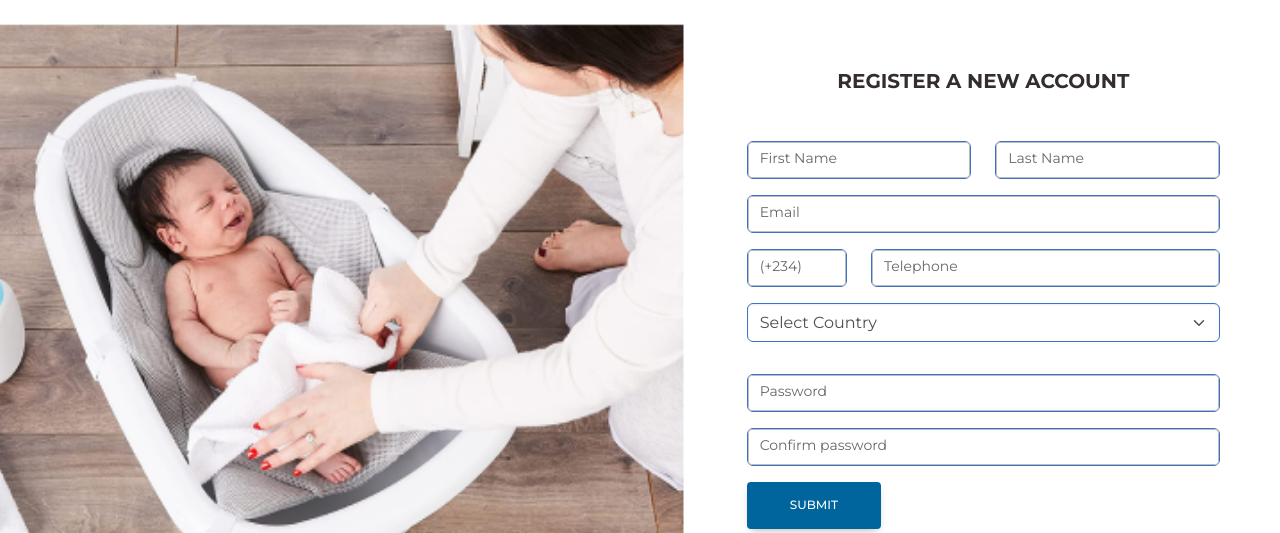
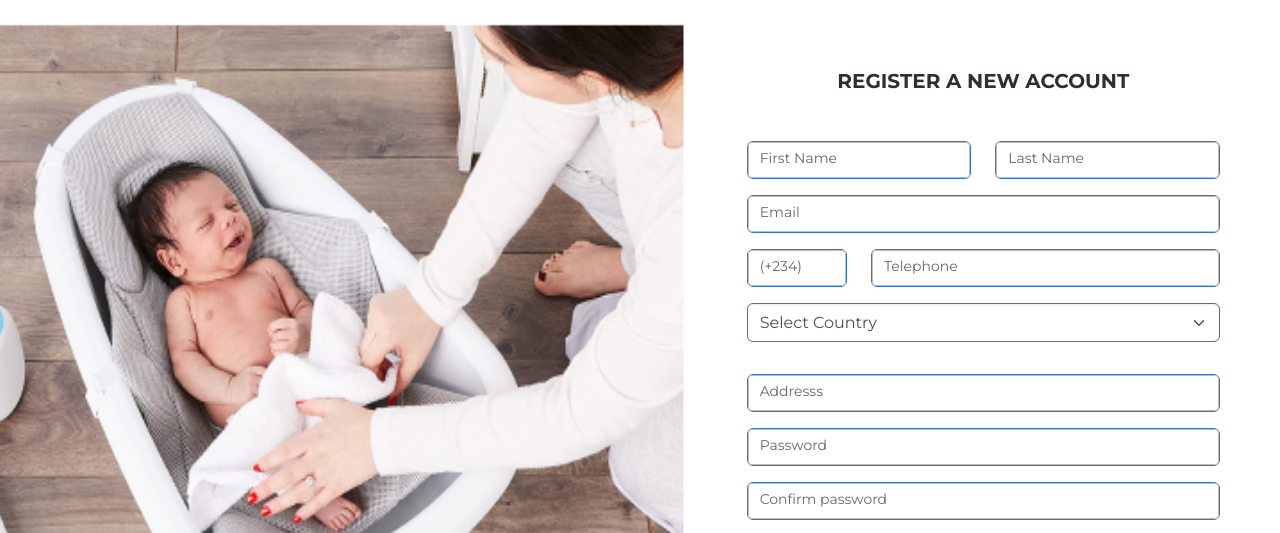
Before and after one commit to George-Gyang/gallery-ui, a website: page reg.html in a window 1280 px wide. Shown: the part 219-752 px from the top of the page. Drawn offline with nearby package versions, Linux system fonts and the light colour scheme.

Commit message:
registration and log in page  modified

```diff
--- a/reg.html
+++ b/reg.html
@@ -261,6 +261,12 @@
               </div>
               <div class="col-12 mb-3">
                 <div class="form-outline">
+                  <input type="text" id="regAddress" class="form-control" />
+                  <label class="form-label" for="regAddress">Addresss</label>
+                </div>
+              </div>
+              <div class="col-12 mb-3">
+                <div class="form-outline">
                   <input type="text" id="formControlSm" class="form-control" />
                   <label class="form-label" for="formControlSm">Password</label>
                 </div>
```
Also changed, not shown: bundles/images/lit-icons/facebook-icon.png, bundles/images/lit-icons/google-icon.png, bundles/images/lit-icons/linkin-icon.png.
